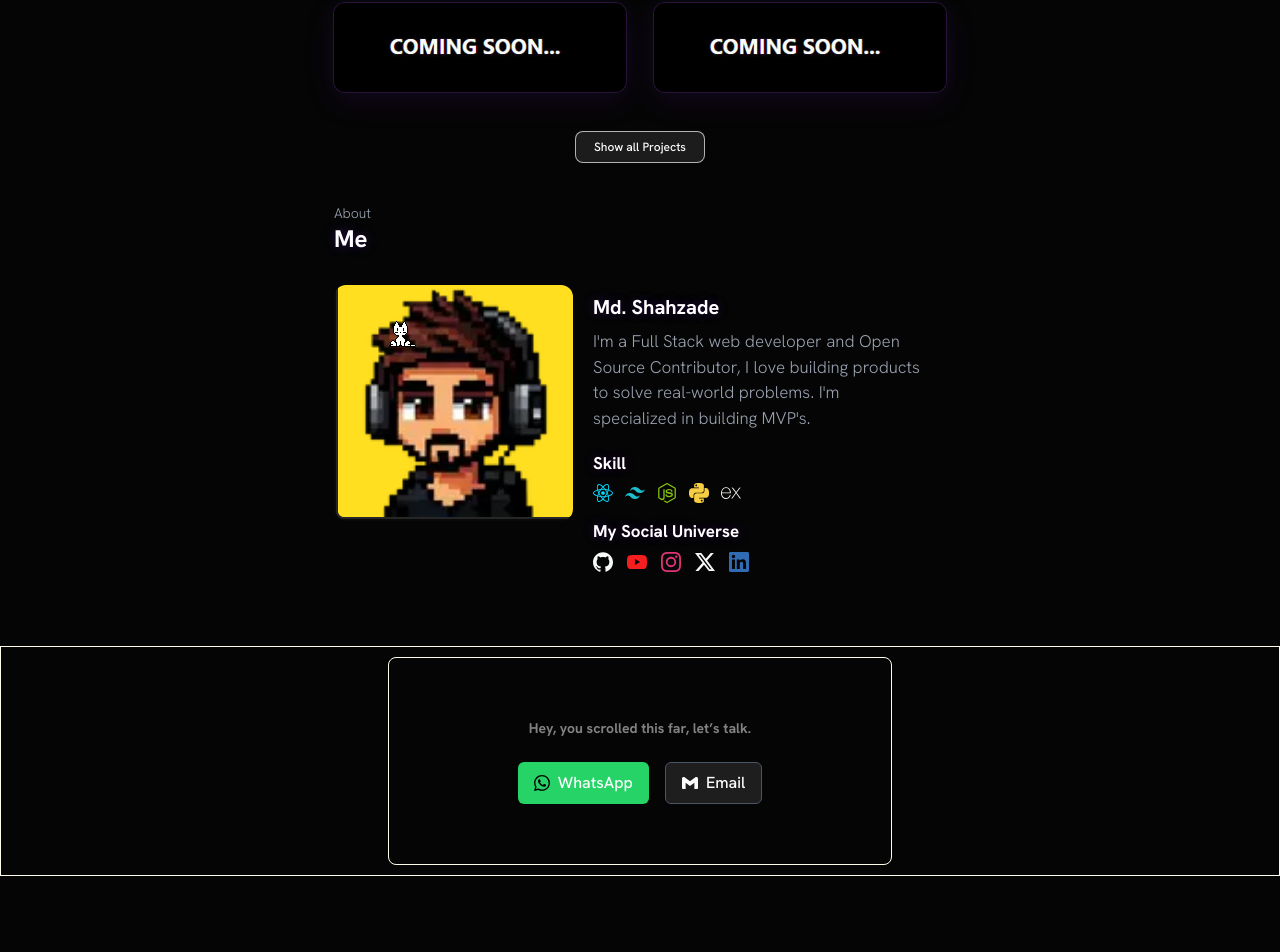
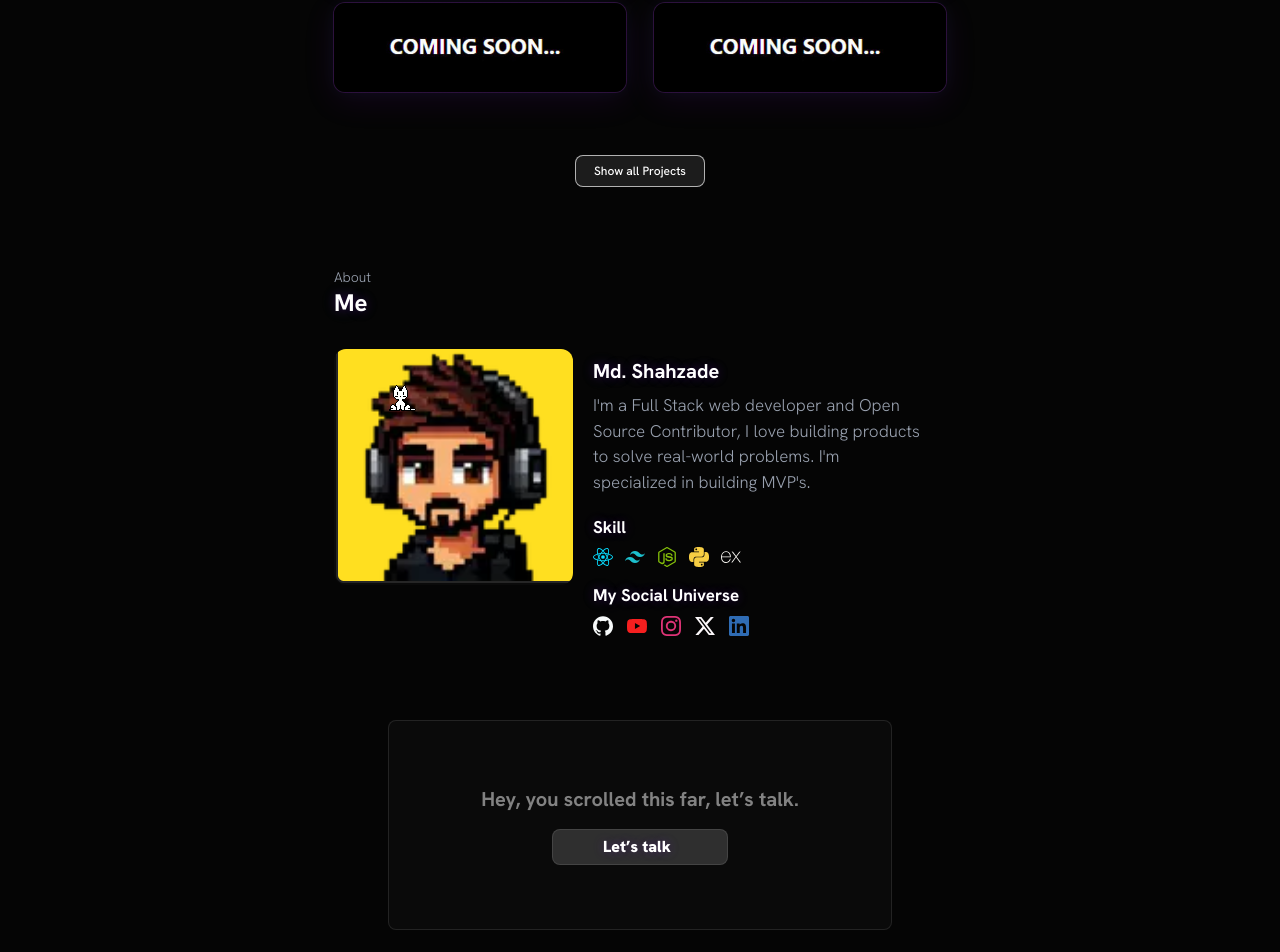
Before and after one commit to CodedMind8051/CodedMInd, a React (Vite) app: page / in a window 1280 px wide. Shown: the part 1039-1991 px from the top of the page. Before the commit the page ends 1945 px from the top, so only its background shows below. Built offline with nearby package versions, Linux system fonts and the light colour scheme.

Commit message:
Work on btn of contact section.

```diff
--- a/src/App.css
+++ b/src/App.css
@@ -2,6 +2,7 @@
   min-height: 100vh;
   min-width: 100%;
   overflow-x: hidden;
+  position: absolute;
 }
 
 html {
--- a/src/App.tsx
+++ b/src/App.tsx
@@ -43,7 +43,7 @@ function App() {
   return (
     <>
       <motion.div
-        className='fixed flex  h-[200px] w-full items-center z-100 bg-[#050505]  shadow-md p-4 mb-10'
+        className='fixed flex  h-[200px] max-[750px]:h-[130px] w-full items-center z-100 bg-[#050505]  shadow-md p-4 mb-10'
         variants={slideInVariants}
         initial="hidden"
         whileInView="visible"
@@ -52,7 +52,7 @@ function App() {
       >
         <Navbar />
       </motion.div>
-      <div className="pt-28">
+      <div className="pt-28 max-[750px]:pt-15">
         <motion.h1
           className='flex mt-25 max-[650px]:p-0 p-7 text-[#8603dc] max-[650px]:text-[15px] max-[560px]:text-[13px] max-[470px]:text-[55%] md:text-xl lg:text-2xl w-full justify-center font-medium'
           variants={itemVariants}
@@ -135,7 +135,7 @@ function App() {
           initial="hidden"
           whileInView="visible"
           transition={{ duration: 1.2 }}
-          className='flex border p-2.5 mb-7.5 h-[230px]  contact border-amber-50 justify-center  text-white'  >
+          className='flex  p-2.5 mb-7.5 h-[230px] contact justify-center  text-white'  >
           <Contact />
         </motion.div>
       </div>
--- a/src/components/Contact.tsx
+++ b/src/components/Contact.tsx
@@ -1,36 +1,43 @@
-import { SiGmail,SiWhatsapp  } from "react-icons/si"
+// import { SiGmail, SiWhatsapp } from "react-icons/si"
+import { FiSend } from "react-icons/fi";
+import {
+  Dialog,
+  DialogContent,
+  DialogDescription,
+  DialogHeader,
+  DialogTitle,
+  DialogTrigger,
+} from "../components/ui/dialog"
 
 function Contact() {
   return (
-    <div className="text-white w-[40%] max-[950px]:w-[80%] border flex flex-col gap-4 items-center justify-center p-6 border-amber-50 rounded-lg">
-      <p className="font-bold text-sm text-[#828282]">
+    <div className="text-white w-[40%] justify-center ContactMain max-[950px]:w-[80%] border flex flex-col gap-4 items-center  p-6 border-amber-50 rounded-lg">
+      <p className="font-bold text-xl text-[#828282]">
         Hey, you scrolled this far, let’s talk.
       </p>
 
-      <div className="flex gap-4 mt-2">
 
-        {/* WhatsApp */}
-        <a
-          href="https://wa.me/919709379515?text=Hello%20I%20need%20help
-"
-          target="_blank"
-          rel="noopener noreferrer"
-          className="flex items-center gap-2 bg-[#25D366] text-black px-4 py-2 rounded-md font-medium hover:scale-105 transition"
-        >
-          <SiWhatsapp className="text-black" />
-          WhatsApp
-        </a>
+      <Dialog>
+        <DialogTrigger asChild>
+          <button className=" Talk h-9 font-bold flex items-center w-44 justify-center bg-[#2f2f2f]">
+            <div className="TalkText flex gap-3 items-center justify-center ml-6.5 ">
+              <h1></h1>
+              <FiSend className="icon font-bold " />
+            </div>
+          </button>
+        </DialogTrigger>
+        <DialogContent>
+          <DialogHeader>
+            <DialogTitle>Are you absolutely sure?</DialogTitle>
+            <DialogDescription>
+              This action cannot be undone. This will permanently delete your account
+              and remove your data from our servers.
+            </DialogDescription>
+          </DialogHeader>
+        </DialogContent>
+      </Dialog>
 
-        {/* Email */}
-        <a
-          href="mailto:shahzadekhan296@gmail.com"
-          className="flex items-center gap-2 bg-[#1e1e1e] text-white px-4 py-2 rounded-md border border-gray-600 font-medium hover:scale-105 transition"
-        >
-          <SiGmail />
-          Email
-        </a>
 
-      </div>
     </div>
   )
 }
--- a/src/components/Projects.tsx
+++ b/src/components/Projects.tsx
@@ -153,6 +153,7 @@ function Projects() {
                     Projects
                 </motion.h1>
                 {Cards}
+                <div className="w-full flex justify-center items-center mb-10 mt-6">
                     <motion.button
                         className='text-white flex items-center justify-center w-[130px] m-3 projectShow rounded bg-[#1c1c1c]'
                         variants={itemVariants}
@@ -161,6 +162,7 @@ function Projects() {
                     >
                         Show all Projects
                     </motion.button>
+                </div>
             </motion.div>
         </>
     )
--- a/src/components/ui/dialog.tsx
+++ b/src/components/ui/dialog.tsx
@@ -2,7 +2,7 @@ import * as React from "react"
 import * as DialogPrimitive from "@radix-ui/react-dialog"
 import { XIcon } from "lucide-react"
 
-import { cn } from "@/lib/utils"
+import { cn } from "../../lib/utils"
 
 function Dialog({
   ...props
@@ -58,7 +58,7 @@ function DialogContent({
       <DialogPrimitive.Content
         data-slot="dialog-content"
         className={cn(
-          "bg-background data-[state=open]:animate-in data-[state=closed]:animate-out data-[state=closed]:fade-out-0 data-[state=open]:fade-in-0 data-[state=closed]:zoom-out-95 data-[state=open]:zoom-in-95 fixed top-[50%] left-[50%] z-50 grid w-full max-w-[calc(100%-2rem)] translate-x-[-50%] translate-y-[-50%] gap-4 rounded-lg border p-6 shadow-lg duration-200 sm:max-w-lg",
+          "bg-background data-[state=open]:animate-in data-[state=closed]:animate-out data-[state=closed]:fade-out-0 data-[state=open]:fade-in-0 data-[state=closed]:zoom-out-95 data-[state=open]:zoom-in-95 fixed top-[50%] left-[50%] z-50 grid w-full max-w-[calc(100%-2rem)] translate-x-[-50%] translate-y-[-50%] gap-4 rounded-lg  p-6 shadow-lg duration-200 sm:max-w-lg",
           className
         )}
         {...props}
@@ -69,8 +69,8 @@ function DialogContent({
             data-slot="dialog-close"
             className="ring-offset-background focus:ring-ring data-[state=open]:bg-accent data-[state=open]:text-muted-foreground absolute top-4 right-4 rounded-xs opacity-70 transition-opacity hover:opacity-100 focus:ring-2 focus:ring-offset-2 focus:outline-hidden disabled:pointer-events-none [&_svg]:pointer-events-none [&_svg]:shrink-0 [&_svg:not([class*='size-'])]:size-4"
           >
-            <XIcon />
-            <span className="sr-only">Close</span>
+            <XIcon className="text-amber-50" />
+            <span className="sr-only text-amber-50">Close</span>
           </DialogPrimitive.Close>
         )}
       </DialogPrimitive.Content>
--- a/src/index.css
+++ b/src/index.css
@@ -75,7 +75,7 @@ button:hover {
   border-color: #7304bc;
 }
 
-.projectShow{
+.projectShow {
   font-size: 12px;
 }
 
@@ -175,3 +175,52 @@ textarea:focus {
 html {
   scroll-behavior: smooth;
 }
+
+.Talk {
+  display: flex;
+  border-color: color-mix(in oklab, var(--color-white)10%, transparent);
+  font-weight: 900;
+  align-items: center;
+  justify-content: center;
+  gap: 10px;
+  transition:
+    width 0.3s ease,
+    border-color 0.3s ease,
+    color 0.3s ease;
+
+}
+
+.Talk:hover {
+  border-color: color-mix(in oklab, var(--color-white)10%, transparent);
+  width: 210px;
+}
+
+.Talk h1::after{
+  content: "Let’s talk";
+}
+
+.Talk h1:hover::after {
+  content: "Let’s talk ";
+}
+
+.icon {
+  font-size: 20px;
+  opacity: 0;
+  transform: translateX(-5px);  /* tiny slide-in feel */
+  transition:
+    opacity 0.25s ease,
+    transform 0.25s ease;
+  pointer-events: none; /* so hidden state doesn't interfere */
+}
+
+.Talk:hover .icon {
+  opacity: 1;
+  transform: translateX(0);
+  font-weight: 900;
+  font-size: medium;
+}
+
+.ContactMain{
+  border-color: color-mix(in oklab,var(--color-white)10%,transparent);
+  background-color: #0a0a0a;
+}
```
Lines whose indentation alone changed are shown as unchanged.
